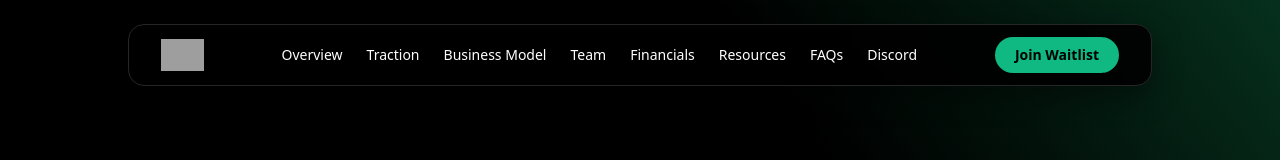
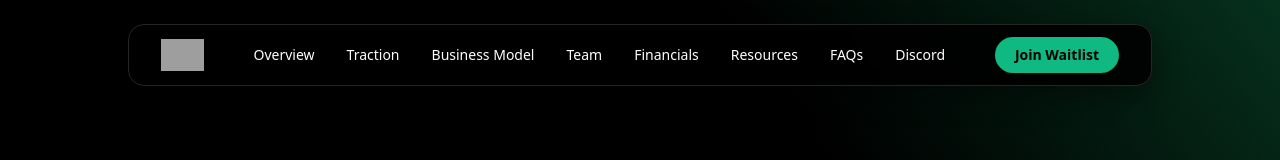
Before and after one commit to Hafeedh-lab/www.wefitlabs.com, a React (Vite) app: page / in a window 1280 px wide. Shown: the top 160 px of the page. Built offline with nearby package versions, Linux system fonts and the light colour scheme; grey boxes are pictures that could not be loaded.

Commit message:
Adjust navigation spacing and wrap

```diff
--- a/src/components/Navigation.tsx
+++ b/src/components/Navigation.tsx
@@ -62,7 +62,7 @@ export function Navigation() {
             className="h-8 w-auto"
           />
         </a>
-        <ul className="flex items-center gap-4 overflow-x-auto text-xs md:gap-6 md:text-sm">
+        <ul className="flex flex-1 flex-wrap items-center justify-center gap-5 text-xs md:flex-nowrap md:gap-8 md:text-sm">
           {navigationLinks.map((link) => (
             <li key={link.id}>
               <a
```
